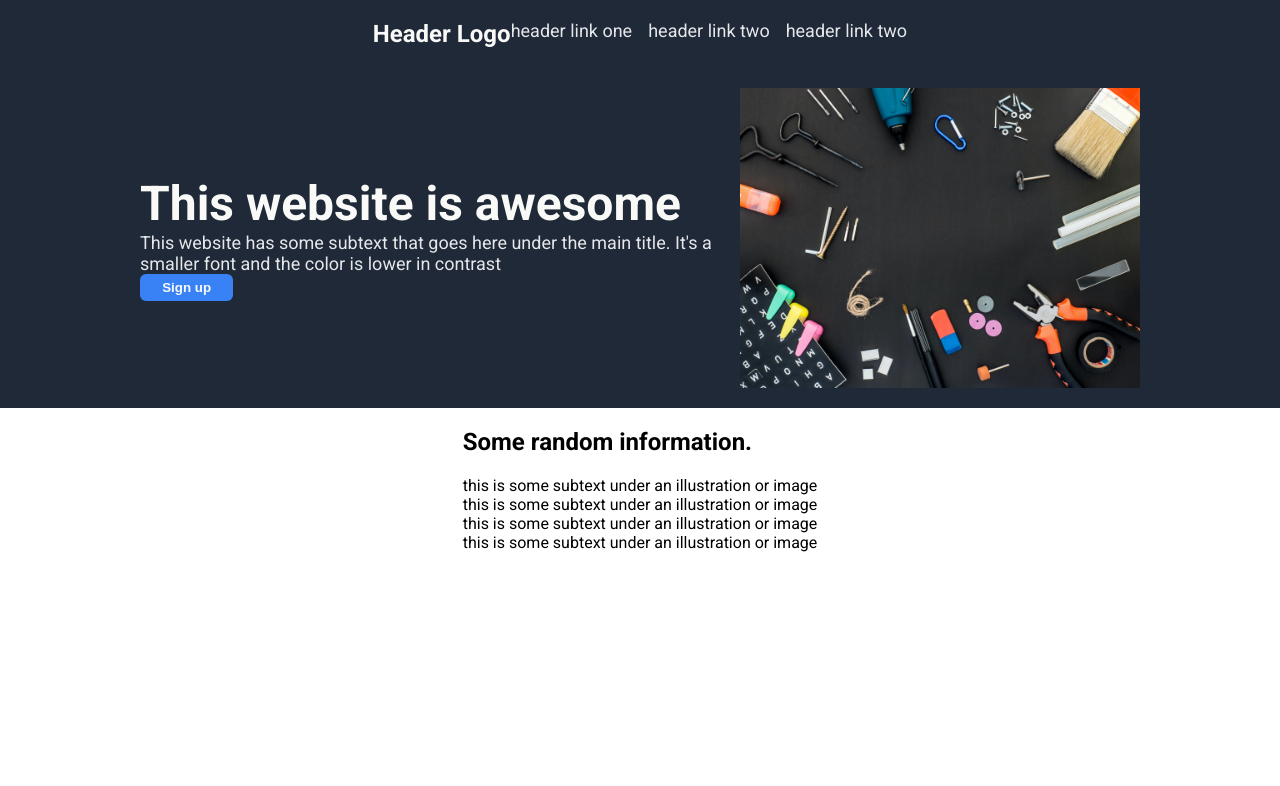
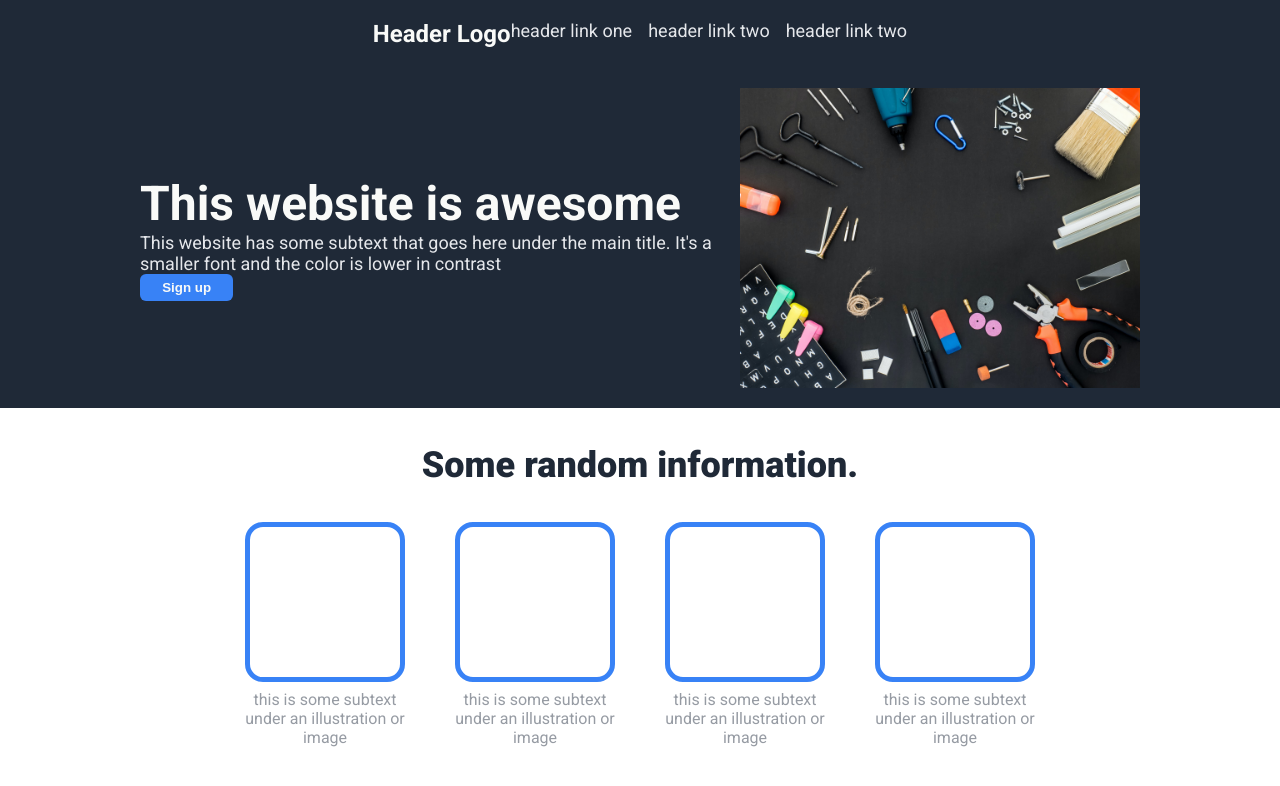
Before and after one commit to MrPwn/landing-page, a plain HTML site: page index.html in a window 1280 px wide. Drawn offline with Linux system fonts and the light colour scheme.

Commit message:
Layout section 2 and incorporate styling

```diff
--- a/index.html
+++ b/index.html
@@ -32,7 +32,8 @@
         </div>
     </div>
     <div class="section2">
-        <h2>Some random information.</h2>
+        <div class="info-title">Some random information.</div>
+        <div class="content2">
             <div class="info">
                 <div class="box"></div>
                 <div class="subtext">
@@ -58,6 +59,7 @@
                 </div>
             </div>
         </div>
+    </div>
     <div class="section3"></div>
     <div class="section4"></div>
     <div class="footer"></div>
--- a/style.css
+++ b/style.css
@@ -69,6 +69,43 @@ button {
     border: 0px;
 }
 
+.section2{
+    display: flex;
+    flex-direction: column;
+    justify-content: center;
+    align-items: center;
+    padding: 36px;
+}
+
+.info-title{
+    font-size: 36px;
+    font-weight: 900;
+    color: #1f2937;
+    padding-bottom: 36px;
+}
+
+.content2{
+    display: flex;
+    flex-wrap: wrap;
+    justify-content: center;
+    gap: 50px;
+}
+
+.info{
+    max-width: 160px;
+    justify-content: center;
+    text-align: center;
+    color: #969ba3;
+}
+
+.box {
+    width: 150px;
+    height: 150px;
+    border: 5px solid #3882f6;
+    border-radius: 18px;
+    margin-bottom: 8px;
+}
+
 ul {
     list-style-type: none;
     display: flex;
```
Lines whose indentation alone changed are shown as unchanged.
